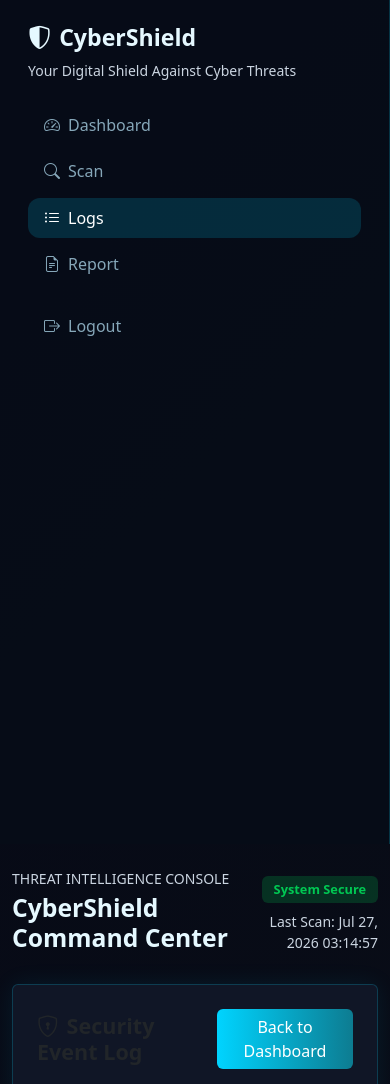
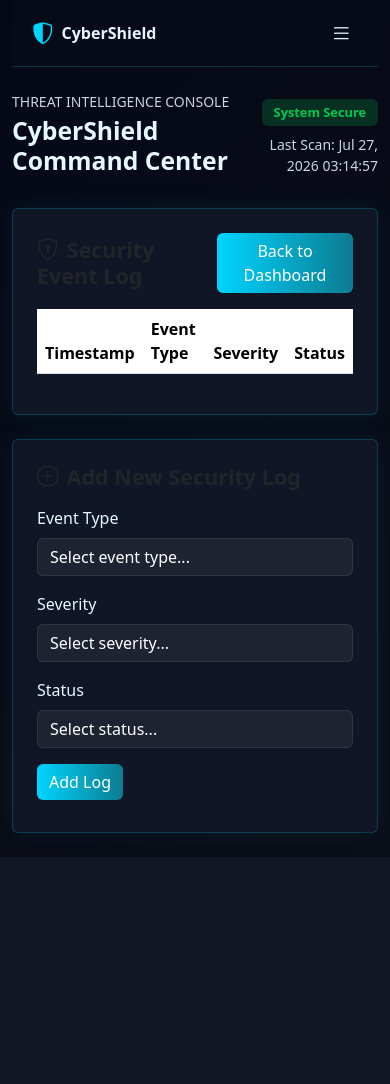
Before and after one commit to lamga1/cybershield, a Flask app: page /logs in a window 390 px wide. Shown: the top 1084 px of the page. After the commit the page ends 857 px from the top, so only its background shows below. Run offline with Flask 3, Linux system fonts and the light colour scheme; the visitor is signed in with stand-in values (Sample User, id 1); lists and menus that the app fills with data are empty.

Commit message:
Add mobile hamburger menu to dashboard and update live site

```diff
--- a/templates/dashboard.html
+++ b/templates/dashboard.html
@@ -42,6 +42,77 @@
         color: var(--muted);
         border-radius: 12px;
         margin-bottom: 0.4rem;
+      }
+
+      .mobile-header {
+        display: none;
+        align-items: center;
+        justify-content: space-between;
+        padding: 1rem 1.25rem;
+        background: rgba(7, 12, 24, 0.95);
+        border-bottom: 1px solid rgba(0, 212, 255, 0.2);
+      }
+
+      .mobile-header .btn-menu {
+        background: transparent;
+        border: none;
+        color: var(--text);
+        font-size: 1.35rem;
+      }
+
+      .sidebar-backdrop {
+        position: fixed;
+        inset: 0;
+        background: rgba(0, 0, 0, 0.45);
+        opacity: 0;
+        visibility: hidden;
+        transition: opacity 0.3s ease, visibility 0.3s ease;
+        z-index: 1040;
+      }
+
+      .sidebar-backdrop.visible {
+        opacity: 1;
+        visibility: visible;
+      }
+
+      .sidebar.closed {
+        transform: translateX(-110%);
+      }
+
+      .sidebar.open {
+        transform: translateX(0);
+      }
+
+      @media (max-width: 991.98px) {
+        .sidebar {
+          position: fixed;
+          top: 0;
+          left: 0;
+          width: 260px;
+          height: 100vh;
+          padding-top: 1rem;
+          border-right: none;
+          z-index: 1050;
+          transform: translateX(-110%);
+          transition: transform 0.3s ease;
+        }
+
+        .sidebar.px-3 {
+          padding-left: 1rem;
+          padding-right: 1rem;
+        }
+
+        .container-fluid > .row {
+          margin-top: 0;
+        }
+
+        main {
+          margin-left: 0 !important;
+        }
+
+        .mobile-header {
+          display: flex;
+        }
       }
 
       .sidebar .nav-link.active,
@@ -388,8 +459,17 @@
   </head>
   <body>
     <div class="container-fluid">
+      <div class="mobile-header d-md-none">
+        <div class="d-flex align-items-center gap-2">
+          <i class="bi bi-shield-shaded fs-4" style="color: var(--cyan);"></i>
+          <span class="fw-bold">CyberShield</span>
+        </div>
+        <button id="sidebarToggle" class="btn-menu" type="button" aria-label="Open navigation">
+          <i class="bi bi-list"></i>
+        </button>
+      </div>
       <div class="row">
-        <nav class="col-md-3 col-lg-2 d-md-block sidebar py-4">
+        <nav id="dashboardSidebar" class="col-md-3 col-lg-2 d-md-block sidebar closed py-4">
           <div class="px-3 mb-4">
             <h3 class="fw-bold d-flex align-items-center gap-2">
               <i class="bi bi-shield-shaded text-cyan"></i>
@@ -425,6 +505,7 @@
             </li>
           </ul>
         </nav>
+        <div id="sidebarBackdrop" class="sidebar-backdrop"></div>
 
         <main class="col-md-9 ms-sm-auto col-lg-10 px-md-4 py-4">
           <div class="d-flex justify-content-between align-items-center mb-4">
@@ -798,8 +879,40 @@
         scannerLink.addEventListener('click', (event) => {
           event.preventDefault();
           document.getElementById('scanner-section').scrollIntoView({ behavior: 'smooth' });
+          if (window.innerWidth < 992) {
+            dashboardSidebar.classList.remove('open');
+            sidebarBackdrop.classList.remove('visible');
+          }
         });
       }
+
+      const dashboardSidebar = document.getElementById('dashboardSidebar');
+      const sidebarToggle = document.getElementById('sidebarToggle');
+      const sidebarBackdrop = document.getElementById('sidebarBackdrop');
+      const sidebarLinks = document.querySelectorAll('.sidebar .nav-link');
+
+      if (sidebarToggle && dashboardSidebar) {
+        sidebarToggle.addEventListener('click', () => {
+          dashboardSidebar.classList.toggle('open');
+          sidebarBackdrop.classList.toggle('visible');
+        });
+      }
+
+      if (sidebarBackdrop && dashboardSidebar) {
+        sidebarBackdrop.addEventListener('click', () => {
+          dashboardSidebar.classList.remove('open');
+          sidebarBackdrop.classList.remove('visible');
+        });
+      }
+
+      sidebarLinks.forEach((link) => {
+        link.addEventListener('click', () => {
+          if (window.innerWidth < 992) {
+            dashboardSidebar.classList.remove('open');
+            sidebarBackdrop.classList.remove('visible');
+          }
+        });
+      });
 
       const logForm = document.getElementById('log-form');
       if (logForm) {
```
Also changed, not shown: 1 other file.
